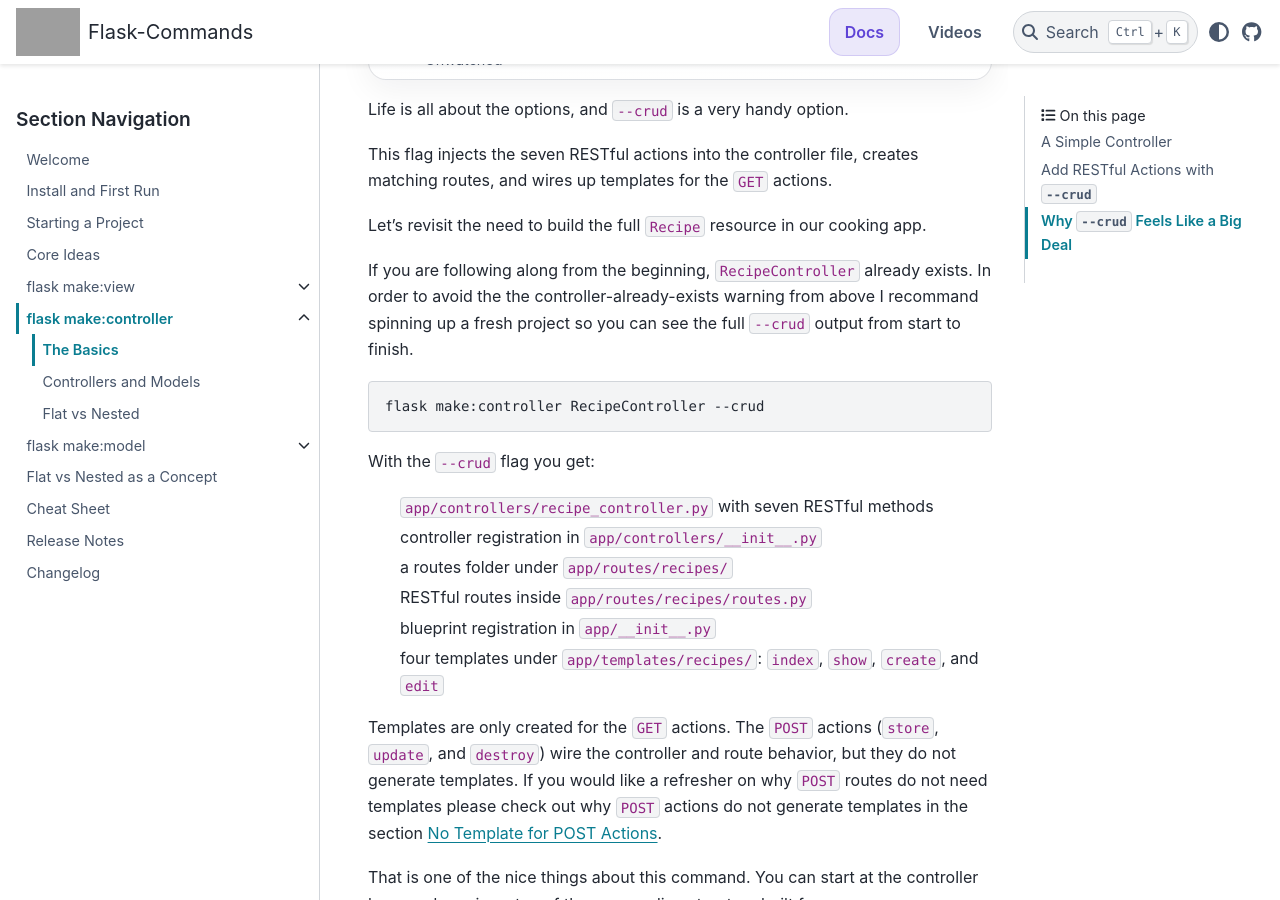
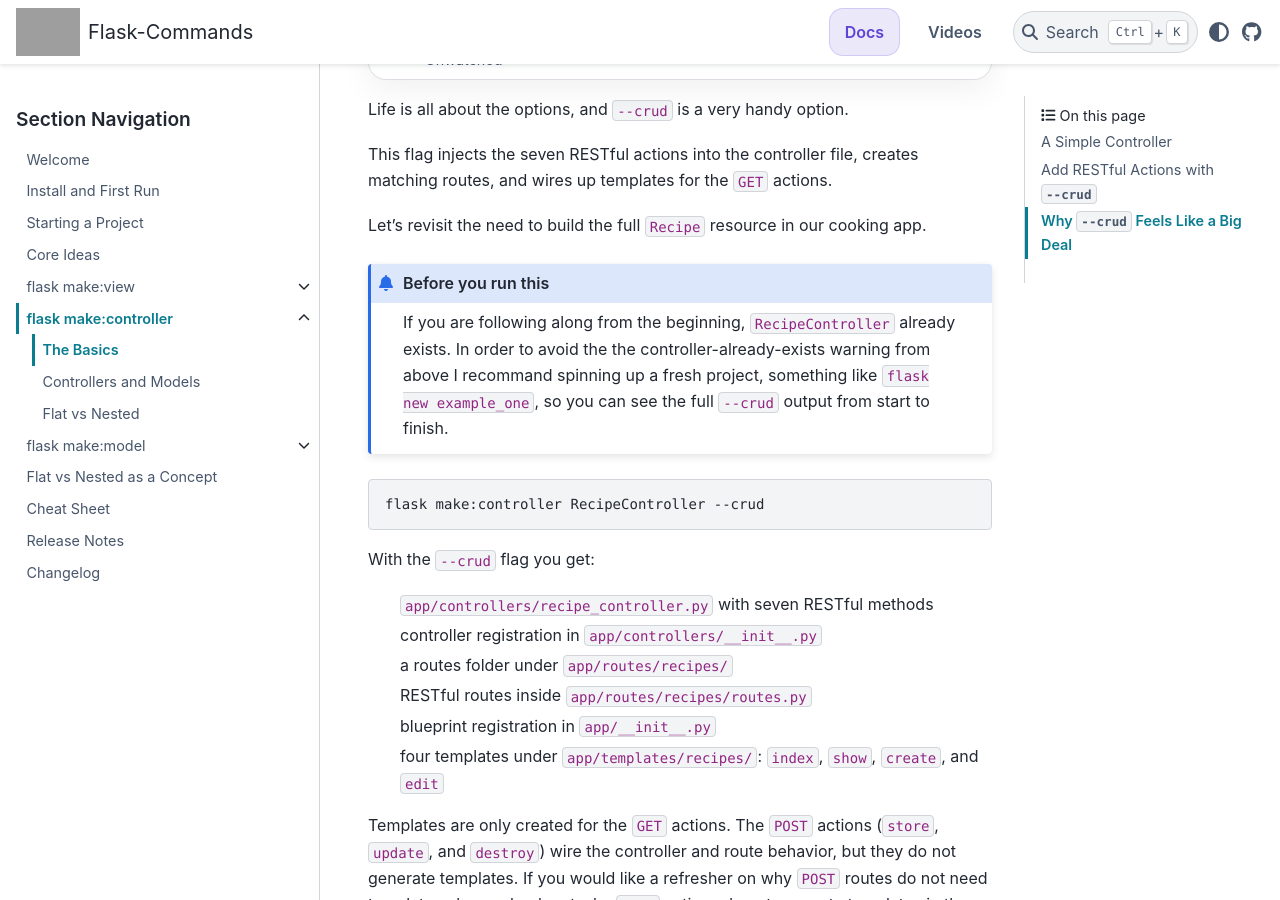
Before and after one commit to VoyagerX21/flask-commands, a Sphinx documentation site: the page built from docs/source/commands/make_controller/the_basics.rst, in a window 1280 px wide and 900 px high, scrolled down 1896 px. Built offline with Sphinx 7.4.7 and the PyData theme 0.15.4, drawn with Linux system fonts in a browser that asks for light colours; grey boxes are pictures that could not be loaded.

Commit message:
docs(make-controller): add setup warnings to controller docs
- Add Before you run this admonitions before controller scaffold examples.
- Expand the controller and model introduction to explain why models are explicit.
- Update make:controller examples to use RecipeController and Recipe consistently.
- Add nested controller naming section setup for Recipe and Ingredient examples.
- Note fresh example app names for following tutorial output cleanly.

```diff
--- a/docs/source/commands/make_controller/the_basics.rst
+++ b/docs/source/commands/make_controller/the_basics.rst
@@ -91,10 +91,13 @@ matching routes, and wires up templates for the ``GET`` actions.
 Let's revisit the need to build the full ``Recipe`` resource in our cooking
 app.
 
-If you are following along from the beginning, ``RecipeController`` already
-exists. In order to avoid the the controller-already-exists warning from above
-I recommand spinning up a fresh project so you can see the full ``--crud``
-output from start to finish.
+.. admonition:: Before you run this
+
+   If you are following along from the beginning, ``RecipeController`` already
+   exists. In order to avoid the the controller-already-exists warning from
+   above I recommand spinning up a fresh project, something like
+   ``flask new example_one``, so you can see the full ``--crud``  output from
+   start to finish.
 
 .. code-block:: bash
 
```
Also changed, not shown: docs/source/commands/make_controller/controllers_and_models.rst (+45 -13 lines), docs/source/_static/theme-overrides.css (line endings or trailing spaces).
